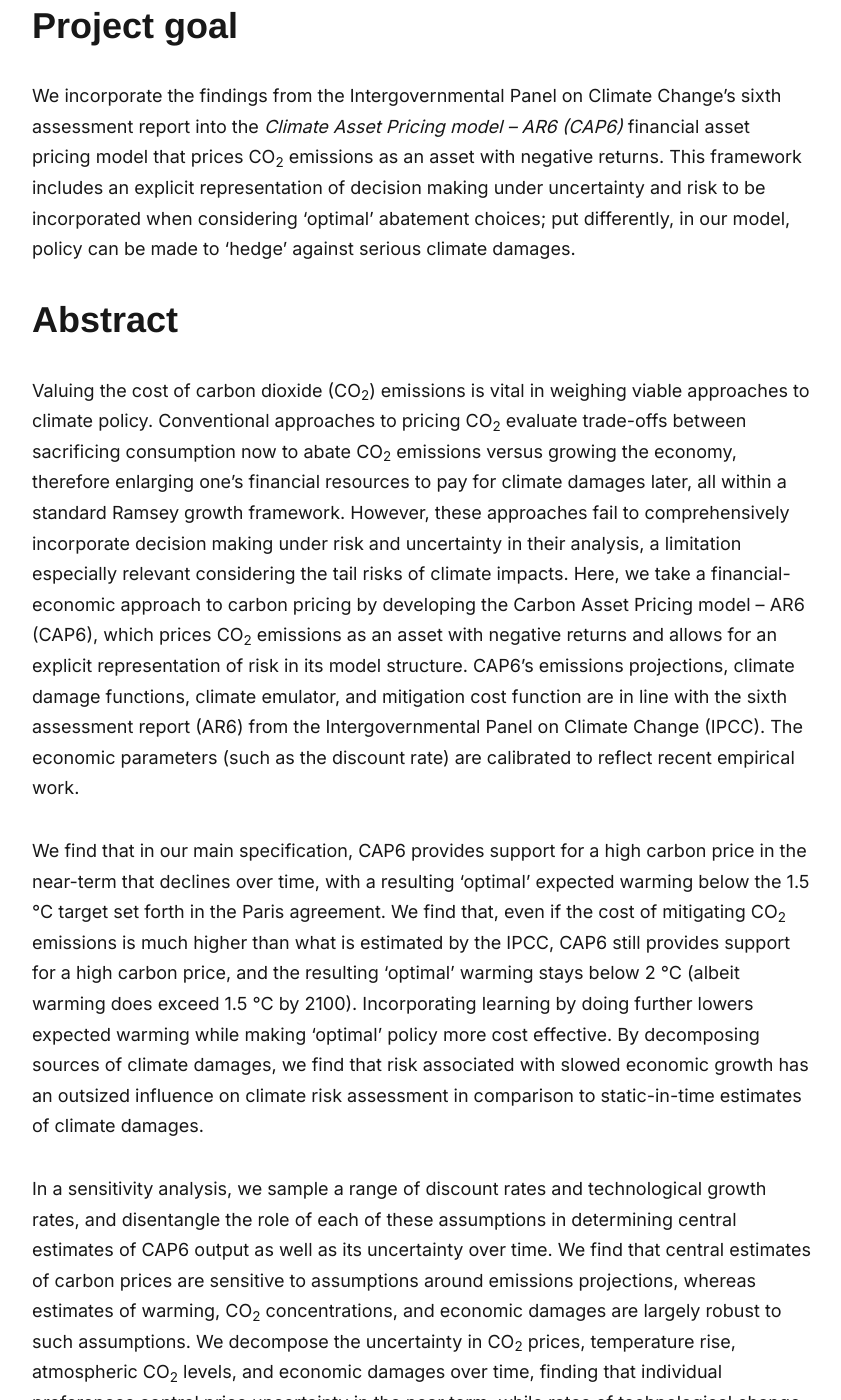
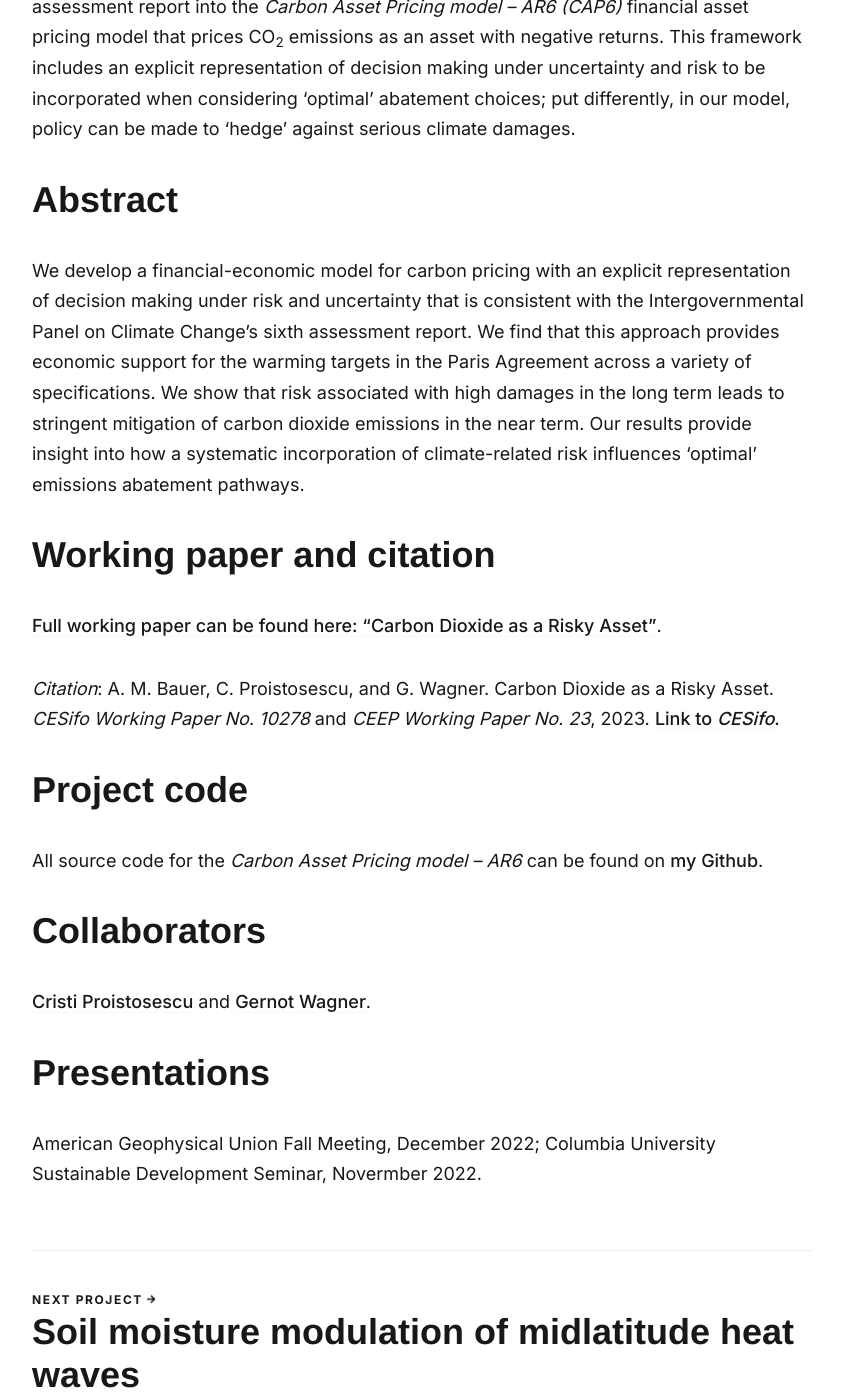
Before and after one commit to adam-bauer-34/adam-bauer-34.github.io, a Jekyll site: the page built from _projects/2022-12-20-cap6.md, in a window 1280 px wide and 1400 px high, scrolled down 1032 px. Shown: the whole window, without its empty margins (218-1059 px from the left). Built offline with Jekyll 4.4.1, drawn with Linux system fonts in a browser that asks for light colours; nearby versions of some CDN libraries; some web fonts are replaced; some of the changed text lies outside the part shown.

```diff
--- a/_projects/2022-12-20-cap6.md
+++ b/_projects/2022-12-20-cap6.md
@@ -1,28 +1,27 @@
 ---
-title: Financial modeling of climate risk supports stringent mitigation action
+title: Carbon Dioxide as a Risky Asset
 date: 2022-12-20 08:01:35 +0300
 subtitle: Climate economics
 image: '/images/project-images/2-6-2023-pref-runs.png'
 ---
 
 # Project goal
-We incorporate the findings from the Intergovernmental Panel on Climate Change's sixth assessment report into the _Climate Asset Pricing model -- AR6 (CAP6)_ financial asset pricing model that prices CO<sub>2</sub> emissions as an asset with negative returns. This framework includes an explicit representation of decision making under uncertainty and risk to be incorporated when considering 'optimal' abatement choices; put differently, in our model, policy can be made to 'hedge' against serious climate damages.
+We incorporate the findings from the Intergovernmental Panel on Climate Change's sixth assessment report into the _Carbon Asset Pricing model -- AR6 (CAP6)_ financial asset pricing model that prices CO<sub>2</sub> emissions as an asset with negative returns. This framework includes an explicit representation of decision making under uncertainty and risk to be incorporated when considering 'optimal' abatement choices; put differently, in our model, policy can be made to 'hedge' against serious climate damages.
 
 # Abstract
-Valuing the cost of carbon dioxide (CO<sub>2</sub>) emissions is vital in weighing viable approaches to climate policy. Conventional approaches to pricing CO<sub>2</sub> evaluate trade-offs between sacrificing consumption now to abate CO<sub>2</sub> emissions versus growing the economy, therefore enlarging one’s financial resources to pay for climate damages later, all within a standard Ramsey growth framework. However, these approaches fail to comprehensively incorporate decision making under risk and uncertainty in their analysis, a limitation especially relevant considering the tail risks of climate impacts. Here, we take a financial-economic approach to carbon pricing by developing the Carbon Asset Pricing model -- AR6 (CAP6), which prices CO<sub>2</sub> emissions as an asset with negative returns and allows for an explicit representation of risk in its model structure. CAP6’s emissions projections, climate damage functions, climate emulator, and mitigation cost function are in line with the sixth assessment report (AR6) from the Intergovernmental Panel on Climate Change (IPCC). The economic parameters (such as the discount rate) are calibrated to reflect recent empirical work.
-
-We find that in our main specification, CAP6 provides support for a high carbon price in the near-term that declines over time, with a resulting 'optimal' expected warming below the 1.5 &deg;C target set forth in the Paris agreement. We find that, even if the cost of mitigating CO<sub>2</sub> emissions is much higher than what is estimated by the IPCC, CAP6 still provides support for a high carbon price, and the resulting 'optimal' warming stays below 2 &deg;C (albeit warming does exceed 1.5 &deg;C by 2100). Incorporating learning by doing further lowers expected warming while making 'optimal' policy more cost effective. By decomposing sources of climate damages, we find that risk associated with slowed economic growth has an outsized influence on climate risk assessment in comparison to static-in-time estimates of climate damages.
-
-In a sensitivity analysis, we sample a range of discount rates and technological growth rates, and disentangle the role of each of these assumptions in determining central estimates of CAP6 output as well as its uncertainty over time. We find that central estimates of carbon prices are sensitive to assumptions around emissions projections, whereas estimates of warming, CO<sub>2</sub> concentrations, and economic damages are largely robust to such assumptions. We decompose the uncertainty in CO<sub>2</sub> prices, temperature rise, atmospheric CO<sub>2</sub> levels, and economic damages over time, finding that individual preferences control price uncertainty in the near term, while rates of technological change drive price uncertainty in the distant future. The influence of individual preferences on temperature rise, CO<sub>2</sub> concentrations, and economic damages is realized for longer than in the case of CO<sub>2</sub> prices owing to the consequences of early inaction. Taken in totality, our work highlights the necessity of early and stringent action to mitigate CO<sub>2</sub> emissions in addressing the dangers posed by climate change.
+We develop a financial-economic model for carbon pricing with an explicit representation of decision making under risk and uncertainty that is consistent with the Intergovernmental Panel on Climate Change’s sixth assessment report. We find that this approach provides economic support for the warming targets in the Paris Agreement across a variety of specifications. We show that risk associated with high damages in the long term leads to stringent mitigation of carbon dioxide emissions in the near term. Our results provide insight into how a systematic incorporation of climate-related risk influences 'optimal' emissions abatement pathways.
 
 # Working paper and citation
-[Full working paper can be found here: "Financial modeling of climate risk supports stringent mitigation action"](../files/papers/Bauer-Proistosescu-Wagner-WP-230207-Financial-Modeling-Stringent-Targets.pdf), (7 February 2023).
+[Full working paper can be found here: "Carbon Dioxide as a Risky Asset"](https://www.cesifo.org/en/publications/2023/working-paper/carbon-dioxide-risky-asset).
 
-_Citation_: A. M. Bauer, C. Proistosescu, and G. Wagner. Financial modeling of climate risk supports stringent mitigation action. _Columbia Business School working paper_. (7 February 2023).
+_Citation_: A. M. Bauer, C. Proistosescu, and G. Wagner. Carbon Dioxide as a Risky Asset. _CESifo Working Paper No. 10278_ and _CEEP Working Paper No. 23_, 2023. [Link to _CESifo_.](https://www.cesifo.org/en/publications/2023/working-paper/carbon-dioxide-risky-asset)
+
+# Project code
+
+All source code for the _Carbon Asset Pricing model -- AR6_ can be found on [my Github](https://github.com/adam-bauer-34/cap6).
 
 # Collaborators
 [Cristi Proistosescu](https://cdds-at-uiuc.github.io/team/cristi-proistosescu/) and [Gernot Wagner](https://gwagner.com).
 
-
 # Presentations
 American Geophysical Union Fall Meeting, December 2022; Columbia University Sustainable Development Seminar, Novermber 2022.
```
Also changed, not shown: _posts/2023-02-22-when-a-side-project-takes-on-a-life-of-its-own.md (added, +44 -0 lines), _projects/2022-12-19-heat-waves.md (+4 -1 lines), _posts/2022-12-19-ten-billion-emmott.md (renamed from _posts/2022-12-19-ten-billion-emmott copy.md), 2 other files.
